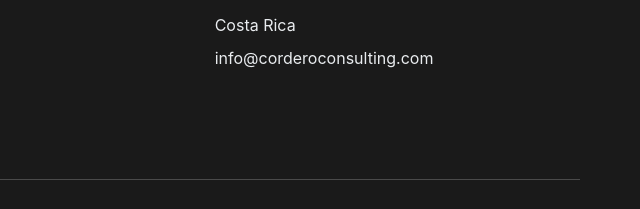
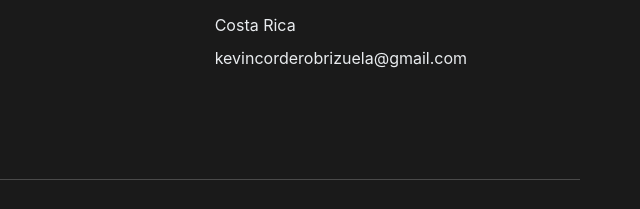
Before and after one commit to ItsFaby/Cordero-Consulting, a plain HTML site: page public/contacto.html in a window 1280 px wide. Shown: the part 1591-1800 px from the top of the page, 640-1280 px from the left. Drawn offline with Linux system fonts and the light colour scheme.

Commit message:
Update contacto.html

```diff
--- a/public/contacto.html
+++ b/public/contacto.html
@@ -159,7 +159,7 @@
                 <div class="footer-section">
                     <h4>Contacto</h4>
                     <p>Costa Rica</p>
-                    <p>info@corderoconsulting.com</p>
+                    <p>kevincorderobrizuela@gmail.com</p>
                 </div>
             </div>
             <div class="footer-bottom">
```
